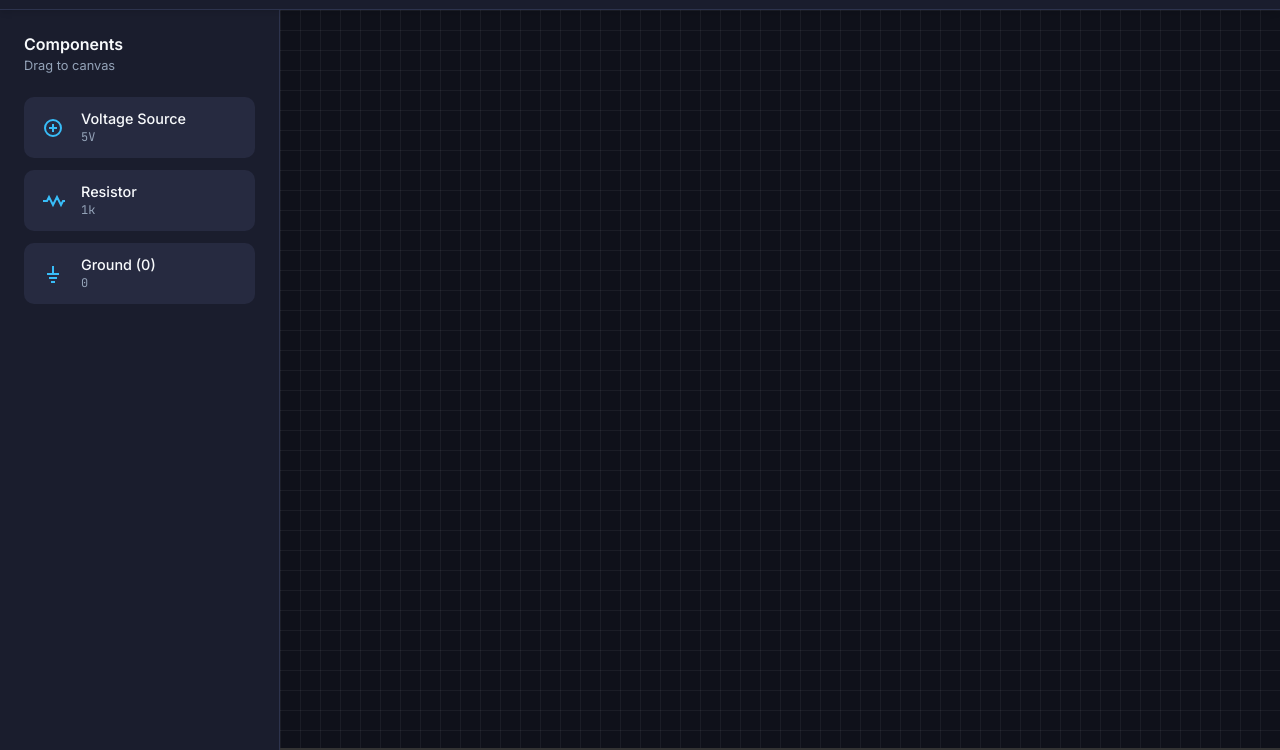
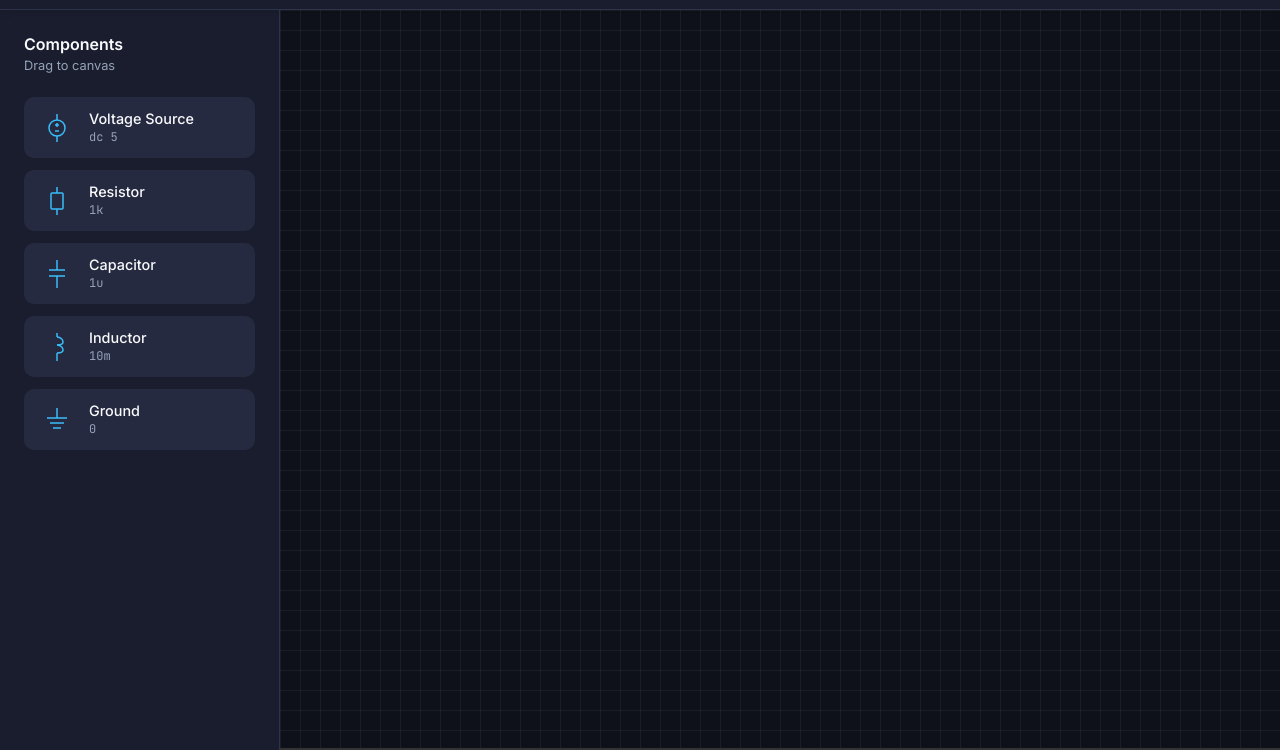
Before and after one commit to maxkonrad/tuval, a website built with Vite: page index.html in a window 1280 px wide. Shown: the part 50-800 px from the top of the page. Built offline with nearby package versions, Linux system fonts and the light colour scheme.

Commit message:
feat(ui): add Capacitor and Inductor components with LTspice-style SVG symbols
Added C (Capacitor, 1u default) and L (Inductor, 10m default) to the component
palette. All SVG icons updated to proper EE schematic symbols matching LTspice
style: parallel plates for capacitor, coil arcs for inductor, boxed resistor,
circled V-source with +/- marks, and standard ground symbol.

```diff
--- a/index.html
+++ b/index.html
@@ -36,19 +36,19 @@
           <p class="subtitle">Drag to canvas</p>
 
           <div class="component-palette">
-            <div class="palette-item" draggable="true" data-type="V" data-value="5V">
+            <div class="palette-item" draggable="true" data-type="V" data-value="dc 5">
               <div class="icon">
-                <svg width="24" height="24" viewBox="0 0 24 24" fill="none" stroke="currentColor" stroke-width="2"><circle cx="12" cy="12" r="8"/><path d="M12 8v8M8 12h8"/></svg>
+                <svg width="32" height="32" viewBox="0 0 32 32" fill="none" stroke="currentColor" stroke-width="1.5"><line x1="16" y1="2" x2="16" y2="8"/><circle cx="16" cy="16" r="8"/><line x1="16" y1="24" x2="16" y2="30"/><line x1="14" y1="13" x2="18" y2="13"/><line x1="16" y1="11" x2="16" y2="15"/><line x1="14" y1="19" x2="18" y2="19"/></svg>
               </div>
               <div class="details">
                 <span class="name">Voltage Source</span>
-                <span class="default-val">5V</span>
+                <span class="default-val">dc 5</span>
               </div>
             </div>
 
             <div class="palette-item" draggable="true" data-type="R" data-value="1k">
               <div class="icon">
-                <svg width="24" height="24" viewBox="0 0 24 24" fill="none" stroke="currentColor" stroke-width="2"><path d="M2 12h4l2-4 4 8 4-8 4 8 2-4h2"/></svg>
+                <svg width="32" height="32" viewBox="0 0 32 32" fill="none" stroke="currentColor" stroke-width="1.5"><line x1="16" y1="2" x2="16" y2="8"/><rect x="10" y="8" width="12" height="16" rx="1"/><line x1="16" y1="24" x2="16" y2="30"/></svg>
               </div>
               <div class="details">
                 <span class="name">Resistor</span>
@@ -56,12 +56,32 @@
               </div>
             </div>
 
+            <div class="palette-item" draggable="true" data-type="C" data-value="1u">
+              <div class="icon">
+                <svg width="32" height="32" viewBox="0 0 32 32" fill="none" stroke="currentColor" stroke-width="1.5"><line x1="16" y1="2" x2="16" y2="12"/><line x1="8" y1="12" x2="24" y2="12"/><line x1="8" y1="18" x2="24" y2="18"/><line x1="16" y1="18" x2="16" y2="30"/></svg>
+              </div>
+              <div class="details">
+                <span class="name">Capacitor</span>
+                <span class="default-val">1u</span>
+              </div>
+            </div>
+
+            <div class="palette-item" draggable="true" data-type="L" data-value="10m">
+              <div class="icon">
+                <svg width="32" height="32" viewBox="0 0 32 32" fill="none" stroke="currentColor" stroke-width="1.5"><line x1="16" y1="2" x2="16" y2="6"/><path d="M16 6 C20 6, 22 9, 22 11 C22 13, 20 14, 16 14" fill="none"/><path d="M16 14 C20 14, 22 17, 22 19 C22 21, 20 22, 16 22" fill="none"/><line x1="16" y1="22" x2="16" y2="30"/></svg>
+              </div>
+              <div class="details">
+                <span class="name">Inductor</span>
+                <span class="default-val">10m</span>
+              </div>
+            </div>
+
             <div class="palette-item" draggable="true" data-type="GND" data-value="0">
               <div class="icon">
-                <svg width="24" height="24" viewBox="0 0 24 24" fill="none" stroke="currentColor" stroke-width="2"><path d="M12 4v8M6 12h12M8 16h8M10 20h4"/></svg>
+                <svg width="32" height="32" viewBox="0 0 32 32" fill="none" stroke="currentColor" stroke-width="1.5"><line x1="16" y1="4" x2="16" y2="14"/><line x1="6" y1="14" x2="26" y2="14"/><line x1="9" y1="19" x2="23" y2="19"/><line x1="12" y1="24" x2="20" y2="24"/></svg>
               </div>
               <div class="details">
-                <span class="name">Ground (0)</span>
+                <span class="name">Ground</span>
                 <span class="default-val">0</span>
               </div>
             </div>
--- a/src/main.ts
+++ b/src/main.ts
@@ -38,11 +38,13 @@ const componentLayer = document.getElementById('component-layer')!;
 const wireLayer = document.getElementById('wire-layer')!;
 const paletteItems = document.querySelectorAll('.palette-item');
 
-// Icons
-const icons = {
-  V: `<svg width="24" height="24" viewBox="0 0 24 24" fill="none" stroke="currentColor" stroke-width="2"><circle cx="12" cy="12" r="8"/><path d="M12 8v8M8 12h8"/></svg>`,
-  R: `<svg width="24" height="24" viewBox="0 0 24 24" fill="none" stroke="currentColor" stroke-width="2"><path d="M2 12h4l2-4 4 8 4-8 4 8 2-4h2"/></svg>`,
-  GND: `<svg width="24" height="24" viewBox="0 0 24 24" fill="none" stroke="currentColor" stroke-width="2"><path d="M12 4v8M6 12h12M8 16h8M10 20h4"/></svg>`
+// Icons — LTspice-style schematic symbols
+const icons: Record<string, string> = {
+  V: `<svg width="32" height="32" viewBox="0 0 32 32" fill="none" stroke="currentColor" stroke-width="1.5"><line x1="16" y1="2" x2="16" y2="8"/><circle cx="16" cy="16" r="8"/><line x1="16" y1="24" x2="16" y2="30"/><line x1="14" y1="13" x2="18" y2="13"/><line x1="16" y1="11" x2="16" y2="15"/><line x1="14" y1="19" x2="18" y2="19"/></svg>`,
+  R: `<svg width="32" height="32" viewBox="0 0 32 32" fill="none" stroke="currentColor" stroke-width="1.5"><line x1="16" y1="2" x2="16" y2="8"/><rect x="10" y="8" width="12" height="16" rx="1"/><line x1="16" y1="24" x2="16" y2="30"/></svg>`,
+  C: `<svg width="32" height="32" viewBox="0 0 32 32" fill="none" stroke="currentColor" stroke-width="1.5"><line x1="16" y1="2" x2="16" y2="12"/><line x1="8" y1="12" x2="24" y2="12"/><line x1="8" y1="18" x2="24" y2="18"/><line x1="16" y1="18" x2="16" y2="30"/></svg>`,
+  L: `<svg width="32" height="32" viewBox="0 0 32 32" fill="none" stroke="currentColor" stroke-width="1.5"><line x1="16" y1="2" x2="16" y2="6"/><path d="M16 6 C20 6, 22 9, 22 11 C22 13, 20 14, 16 14" fill="none"/><path d="M16 14 C20 14, 22 17, 22 19 C22 21, 20 22, 16 22" fill="none"/><line x1="16" y1="22" x2="16" y2="30"/></svg>`,
+  GND: `<svg width="32" height="32" viewBox="0 0 32 32" fill="none" stroke="currentColor" stroke-width="1.5"><line x1="16" y1="4" x2="16" y2="14"/><line x1="6" y1="14" x2="26" y2="14"/><line x1="9" y1="19" x2="23" y2="19"/><line x1="12" y1="24" x2="20" y2="24"/></svg>`
 };
 
 // Drag from Palette
```
